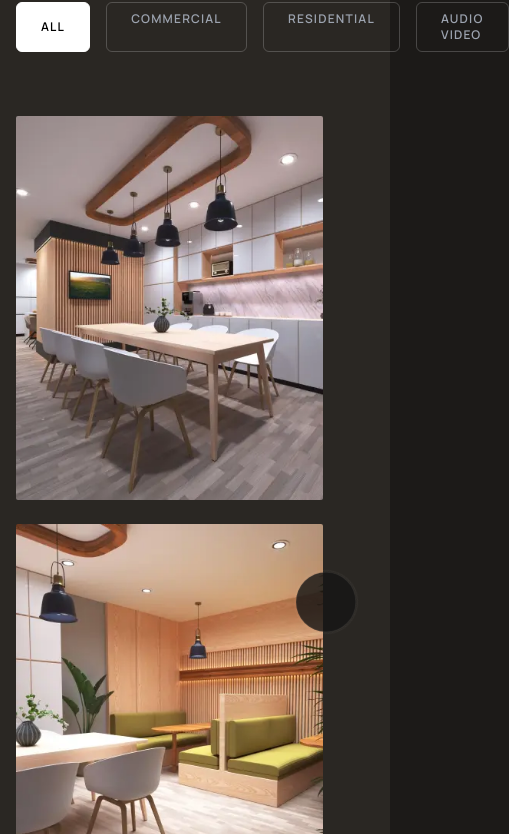
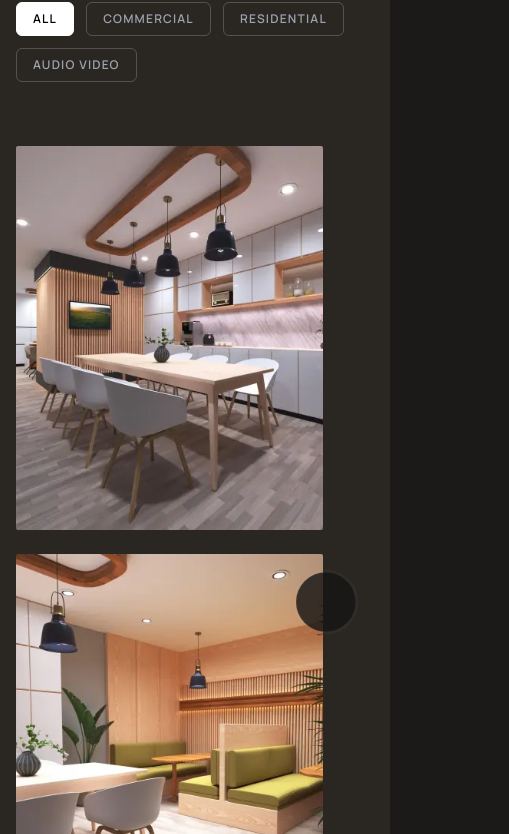
Before and after one commit to admojoe/portofolio, a website: page projects.html in a window 390 px wide. Shown: the part 178-1012 px from the top of the page, 509 px wide, since content can reach past the window. Drawn offline with nearby package versions, Linux system fonts and the light colour scheme; some packages are replaced by stand-ins of ours; a script that the page names is missing; some icons are missing.

Commit message:
update website

```diff
--- a/projects.html
+++ b/projects.html
@@ -95,11 +95,11 @@
                     <span class="text-white tracking-[0.15em] text-sm font-semibold">LATEST WORK</span>
                     <h2 class="font-display text-4xl md:text-5xl font-bold mt-3">PORTFOLIO</h2>
                 </div>
-                <div class="flex gap-4">
-                    <button class="filter-btn px-6 py-2 border border-white text-white font-bold tracking-widest text-xs hover:bg-white hover:text-black transition-colors rounded-md" data-filter="all">ALL</button>
-                    <a href="commercial.html" class="px-6 py-2 border border-white/20 text-gray-400 font-bold tracking-widest text-xs hover:border-white hover:text-white transition-colors rounded-md">COMMERCIAL</a>
-                    <a href="residential.html" class="px-6 py-2 border border-white/20 text-gray-400 font-bold tracking-widest text-xs hover:border-white hover:text-white transition-colors rounded-md">RESIDENTIAL</a>
-                    <a href="audio-video.html" class="px-6 py-2 border border-white/20 text-gray-400 font-bold tracking-widest text-xs hover:border-white hover:text-white transition-colors rounded-md">AUDIO VIDEO</a>
+                <div class="flex flex-wrap gap-3 md:gap-4">
+                    <button class="filter-btn px-4 md:px-6 py-2 border border-white text-white font-bold tracking-widest text-xs hover:bg-white hover:text-black transition-colors rounded-md" data-filter="all">ALL</button>
+                    <a href="commercial.html" class="px-4 md:px-6 py-2 border border-white/20 text-gray-400 font-bold tracking-widest text-xs hover:border-white hover:text-white transition-colors rounded-md">COMMERCIAL</a>
+                    <a href="residential.html" class="px-4 md:px-6 py-2 border border-white/20 text-gray-400 font-bold tracking-widest text-xs hover:border-white hover:text-white transition-colors rounded-md">RESIDENTIAL</a>
+                    <a href="audio-video.html" class="px-4 md:px-6 py-2 border border-white/20 text-gray-400 font-bold tracking-widest text-xs hover:border-white hover:text-white transition-colors rounded-md">AUDIO VIDEO</a>
                 </div>
             </div>
 
```
